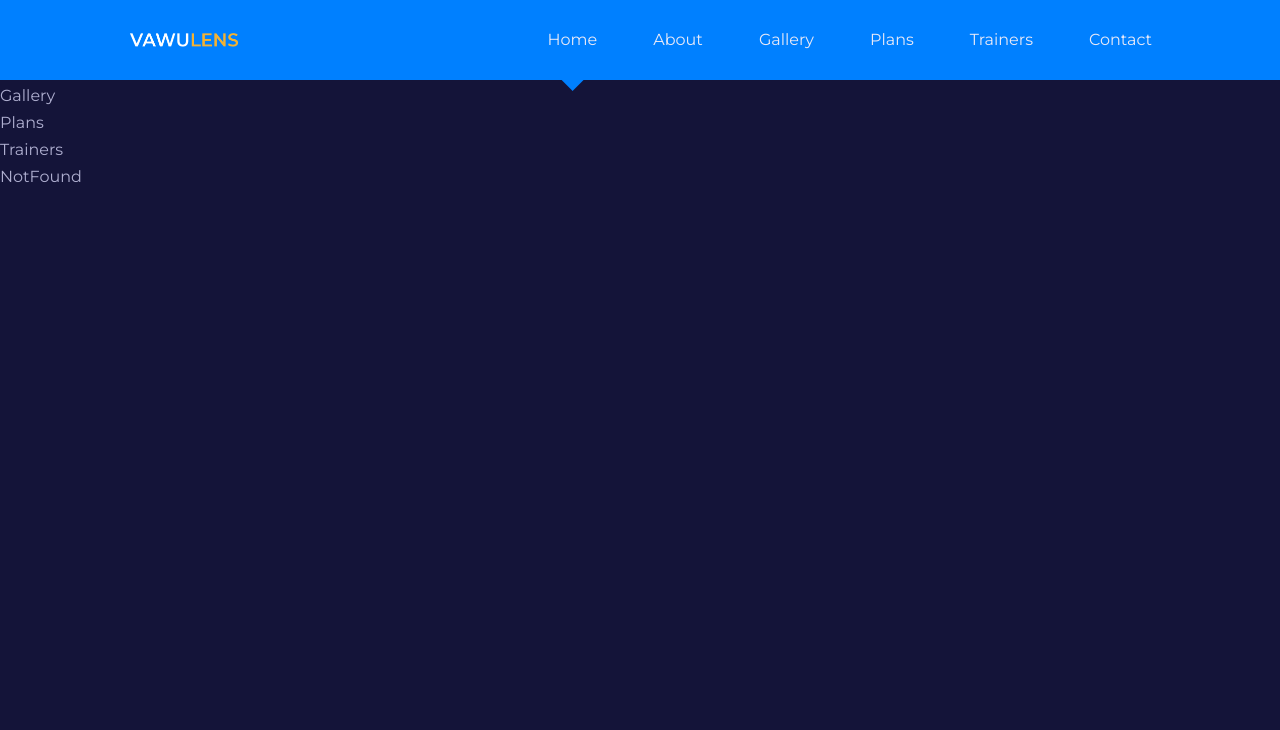
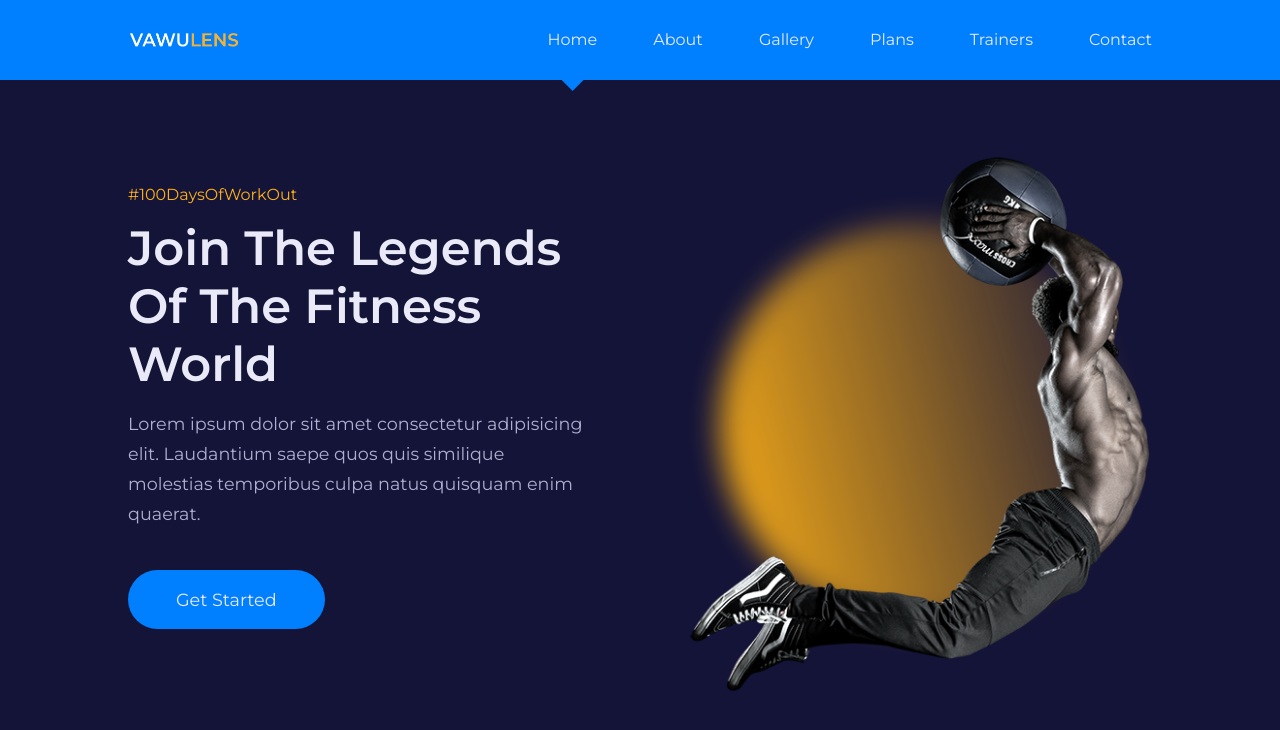
Before and after one commit to WerbethAraujo/website-with-react, a React (Create React App) app: page / in a window 1280 px wide. Shown: the top 730 px of the page. Built offline with nearby package versions, Linux system fonts and the light colour scheme.

Commit message:
feat: header homepage

```diff
--- a/src/App.jsx
+++ b/src/App.jsx
@@ -15,13 +15,15 @@
   return (
     <BrowserRouter>
       <Navbar />
-      <Home />
-      <About />
-      <Contact />
-      <Gallery />
-      <Plans />
-      <Trainers />
-      <NotFound />
+      <Routes>
+        <Route index path='/' element={<Home />} />
+        <Route path='about' element={<About />} />
+        <Route path='contact' element={<Contact />} />
+        <Route path='plans' element={<Plans />} />
+        <Route path='gallery' element={<Gallery />} />
+        <Route path='trainers' element={<Trainers />} />
+        <Route path='*' element={<NotFound />} />
+      </Routes>
     </BrowserRouter>
   );
 };
--- /dev/null
+++ b/src/components/MainHeader.jsx
@@ -0,0 +1,31 @@
+import { Link } from 'react-router-dom';
+import mainHeaderImage from '../images/main_header.png';
+
+const MainHeader = () => {
+  return (
+    <header className='main__header'>
+      <div className='container main__header-container'>
+        <div className='main__header-left'>
+          <h4>#100DaysOfWorkOut</h4>
+          <h1>Join The Legends Of The Fitness World</h1>
+          <p>
+            Lorem ipsum dolor sit amet consectetur adipisicing elit. Laudantium
+            saepe quos quis similique molestias temporibus culpa natus quisquam
+            enim quaerat.
+          </p>
+          <Link to='plans' className='btn btn-lg'>
+            Get Started
+          </Link>
+        </div>
+        <div className='main__header-right'>
+          <div className='main__header-circle'></div>
+          <div className='main__header-image'>
+            <img src={mainHeaderImage} alt='main header image' />
+          </div>
+        </div>
+      </div>
+    </header>
+  );
+};
+
+export default MainHeader;
--- a/src/components/Navbar.jsx
+++ b/src/components/Navbar.jsx
@@ -13,7 +13,7 @@
   return (
     <nav>
       <div className='container nav__container'>
-        <Link to='/' className='logo'>
+        <Link to='/' className='logo' onClick={() => setIsNavShowing(false)}>
           <img src={Logo} alt='nav logo' />
         </Link>
         <ul
@@ -24,6 +24,7 @@
               <NavLink
                 to={path}
                 className={({ isActive }) => (isActive ? 'active-nav' : '')}
+                onClick={() => setIsNavShowing((prev) => !prev)}
               >
                 {name}
               </NavLink>
@@ -32,7 +33,7 @@
         </ul>
         <button
           className='nav__toggle-btn'
-          onClick={() => setIsNavShowing(!isNavShowing)}
+          onClick={() => setIsNavShowing((prev) => !prev)}
         >
           {isNavShowing ? <MdOutlineClose /> : <GoThreeBars />}
         </button>
--- a/src/index.css
+++ b/src/index.css
@@ -70,3 +70,28 @@
   object-fit: cover;
   width: 100%;
 }
+
+.btn {
+  background: var(--color-primary);
+  width: fit-content;
+  margin: 0 auto;
+  padding: 0.9rem 2rem;
+  border-radius: 1.5rem;
+  transition: var(--transition);
+}
+
+.btn:hover {
+  background: var(--color-secondary);
+  color: var(--color-gray-600);
+}
+
+.btn.btn-lg {
+  padding: 1.2rem 3rem;
+  border-radius: 2rem;
+  font-size: 1.1rem;
+}
+
+.btn.btn-sm {
+  padding: 0.4rem 1.2rem;
+  font-size: 0.9rem;
+}
--- a/src/pages/home/Home.jsx
+++ b/src/pages/home/Home.jsx
@@ -1,7 +1,13 @@
+import MainHeader from '../../components/MainHeader';
+
 import './home.css';
 
 const Home = () => {
-  return <div>Home</div>;
+  return (
+    <>
+      <MainHeader />
+    </>
+  );
 };
 
 export default Home;
--- a/src/pages/home/home.css
+++ b/src/pages/home/home.css
@@ -0,0 +1,49 @@
+.main__header {
+  width: 100vw;
+  height: calc(100vh - 3rem);
+  display: grid;
+  place-items: center;
+  margin-top: 3rem;
+}
+
+.main__header-container {
+  display: grid;
+  grid-template-columns: 1fr 1fr;
+  align-items: center;
+  justify-content: space-between;
+  gap: 6rem;
+}
+
+.main__header-left {
+  margin-top: -3rem;
+}
+
+.main__header-left h4 {
+  margin-bottom: 1rem;
+  color: var(--color-secondary);
+  font-weight: 400;
+}
+
+.main__header-left p {
+  margin: 1rem 0 3.5rem;
+  font-size: 1.1rem;
+}
+
+.main__header-right {
+  display: grid;
+  place-items: center;
+  position: relative;
+}
+
+.main__header-circle {
+  width: 25rem;
+  height: 25rem;
+  background: linear-gradient(75deg, var(--color-secondary), transparent);
+  border-radius: 50%;
+  position: absolute;
+  filter: blur(15px);
+}
+
+.main__header-image {
+  position: relative;
+}
```
